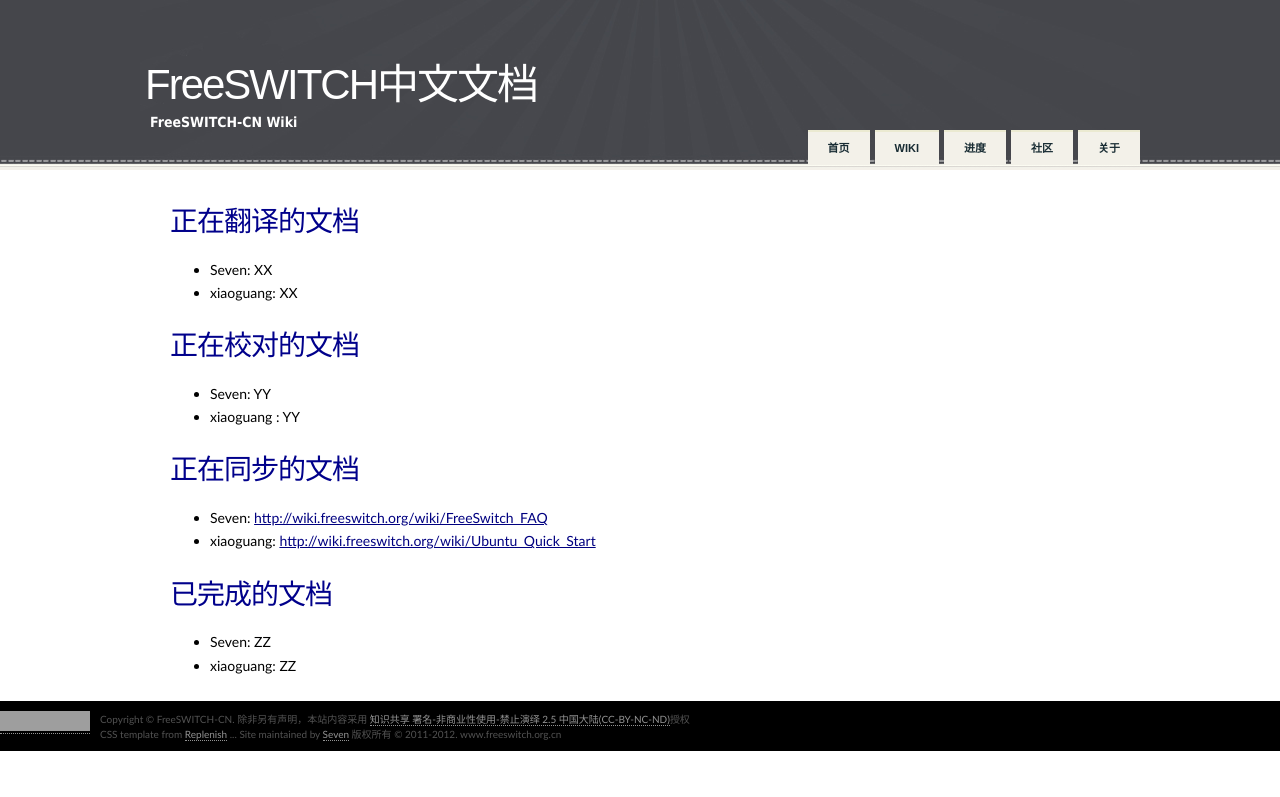
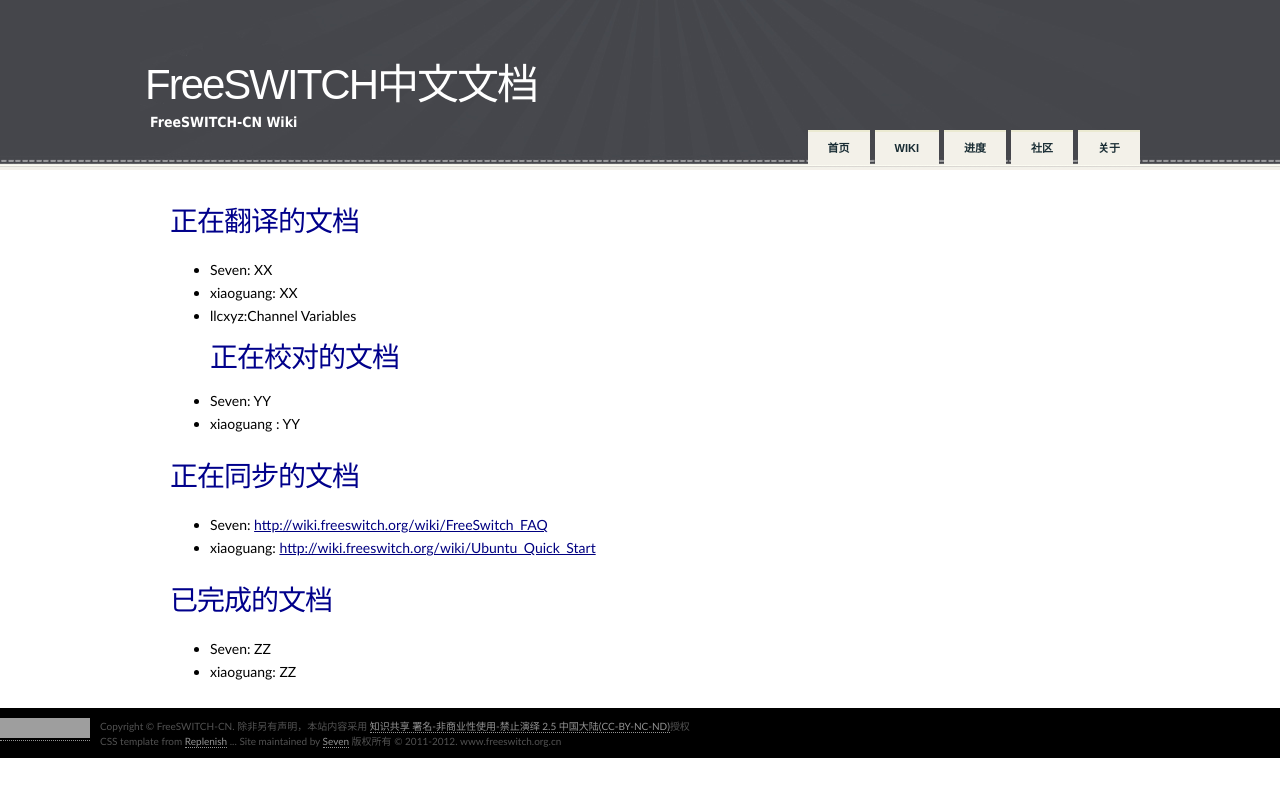
Before and after one commit to freeswitch-cn/freeswitch-cn.github.com, a Jekyll site: the page built from list.md, in a window 1280 px wide. Shown: the top 797 px of the page. Built offline with Jekyll 4.4.1, drawn with Linux system fonts in a browser that asks for light colours; Markdown is read by kramdown in place of the engine named in the settings; grey boxes are pictures that could not be loaded.

Commit message:
Channel Variables.

```diff
--- a/list.md
+++ b/list.md
@@ -7,7 +7,7 @@ title: 翻译页面列表
 
 * Seven: XX
 * xiaoguang: XX
-
+* llcxyz:Channel Variables
 # 正在校对的文档
 
 * Seven: YY
```
